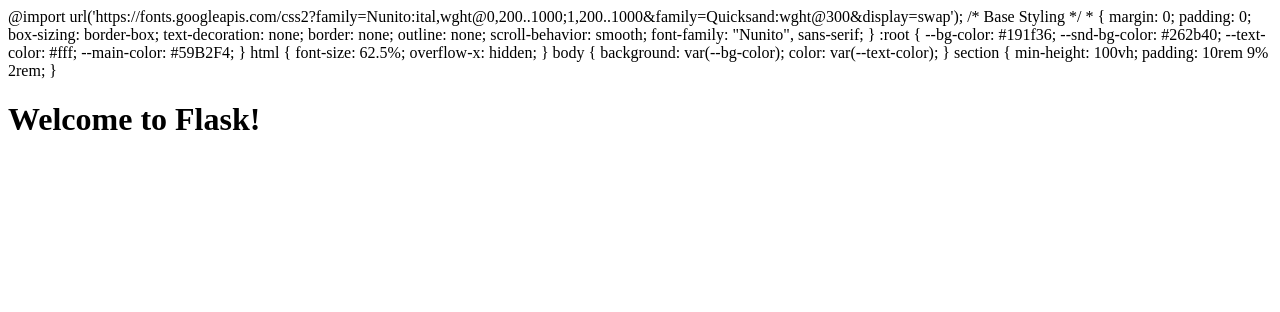
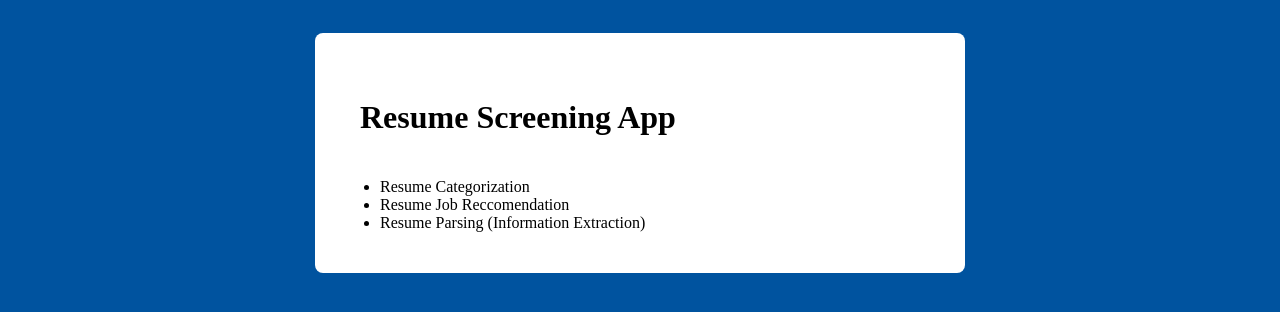
Before and after one commit to Manasvinitroshan/resumeParser, a Flask app: page / in a window 1280 px wide. Shown: the top 312 px of the page. Run offline with Flask 3, Linux system fonts and the light colour scheme.

Commit message:
css stuff

```diff
--- a/templates/resume.html
+++ b/templates/resume.html
@@ -3,47 +3,56 @@
 <head>
     <meta charset="UTF-8">
     <meta name="viewport" content="width=device-width, initial-scale=1.0">
-    <title>Flask App</title>
-    @import url('https://fonts.googleapis.com/css2?family=Nunito:ital,wght@0,200..1000;1,200..1000&family=Quicksand:wght@300&display=swap');
+    <title>Resume Screening App</title>
+</head>
 
-    <styles>
-    /* Base Styling */
-    * {
-        margin: 0;
-        padding: 0;
-        box-sizing: border-box;
-        text-decoration: none;
-        border: none;
-        outline: none;
-        scroll-behavior: smooth;
-        font-family: "Nunito", sans-serif;
+<style>
+
+    .back{
+
+        height: 100%;
+        padding: 25px;
+        color: black;
+        background-color: #00539f;
+        overflow: hidden;
+        justify-content: center;
+        align-items: center;
+        display:flex;
+
+
     }
 
-    :root {
-        --bg-color: #191f36;
-        --snd-bg-color: #262b40;
-        --text-color: #fff;
-        --main-color: #59B2F4;
-    }
+    .inner{
 
-    html {
-        font-size: 62.5%;
-        overflow-x: hidden;
-    }
+        height: auto;
+        padding: 25px;
+        color: black;
+        background-color: white;
+        border-radius: 8px;
+        width: 600px;
 
-    body {
-        background: var(--bg-color);
-        color: var(--text-color);
-    }
 
-    section {
-        min-height: 100vh;
-        padding: 10rem 9% 2rem;
+
     }
 </style>
+<body class="back">
 
-</head>
-<body>
-    <h1>Welcome to Flask!</h1>
+    <div class="inner">
+        <div class="container" style = "margin-top:20px;">
+
+            <h1 style="padding:20px">Resume Screening App</h1>
+
+            <ul>
+                <li>Resume Categorization</li>
+                <li>Resume Job Reccomendation</li>
+                <li>Resume Parsing (Information Extraction)</li>
+            </ul>
+
+        </div>
+    </div>
+
+
+
+
 </body>
 </html>
```
Also changed, not shown: 1 other file.
